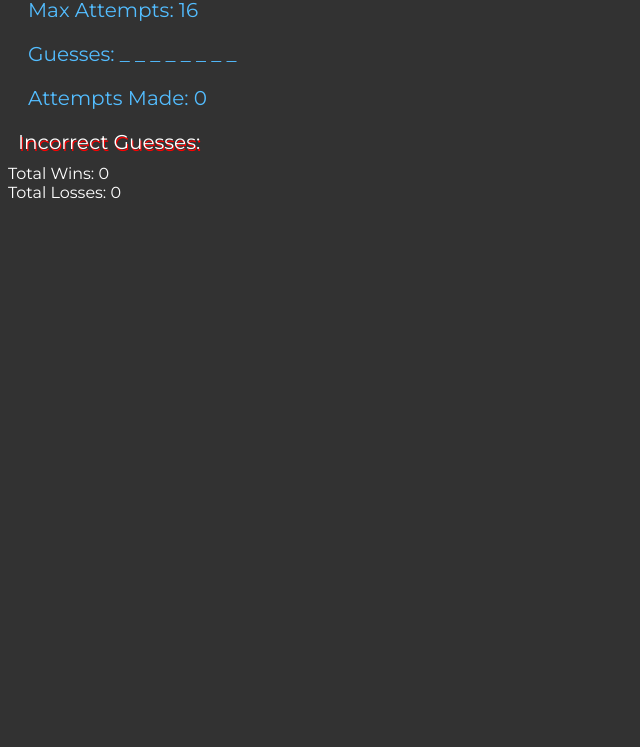
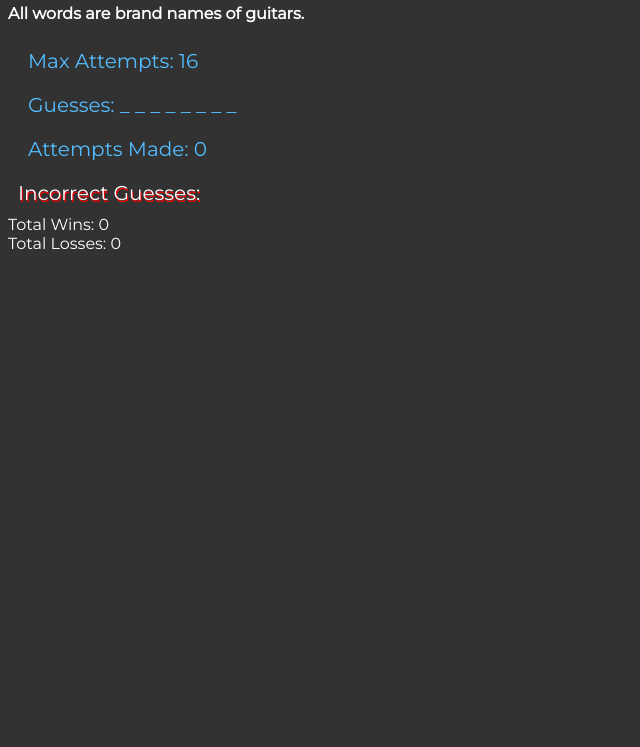
Before and after one commit to runiondd/word-guess-game, a plain HTML site: page index.html in a window 1280 px wide. Shown: the part 61-808 px from the top of the page, without its empty margins (0-640 px from the left). Drawn offline with Linux system fonts and the light colour scheme.

Commit message:
Add hint of word topic

```diff
--- a/index.html
+++ b/index.html
@@ -11,7 +11,7 @@
   <body>
 
     <div class="header">Wanna play a game of Hangman...?</div>
-
+       <h3 class="wins">All words are brand names of guitars.</h3>
         <div id="numberOfAttemptsLbl" class="letter"></div>
 
         <div id="guessesLbl" class="letter"></div>
```
